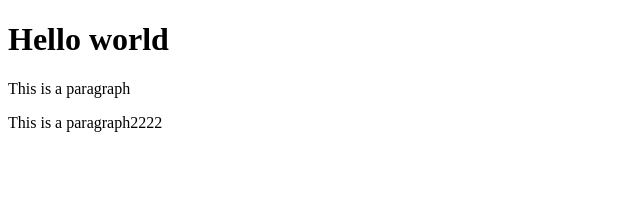
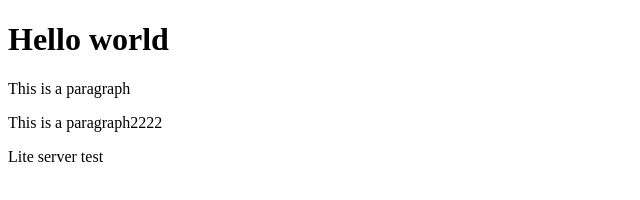
Before and after one commit to codegen17/git-test, a website: page index.html in a window 1280 px wide. Shown: the whole page, without its empty margins (0-640 px from the left). Drawn offline with Linux system fonts and the light colour scheme.

Commit message:
forth commit

```diff
--- a/index.html
+++ b/index.html
@@ -5,5 +5,6 @@
 <h1> Hello world </h1>
 <p>This is a paragraph</p>
 <p>This is a paragraph2222</p>
+<p>Lite server test</p>
     </body>
     </html>
```
Also changed, not shown: package.json (added, +25 -0 lines), 2 other files.
